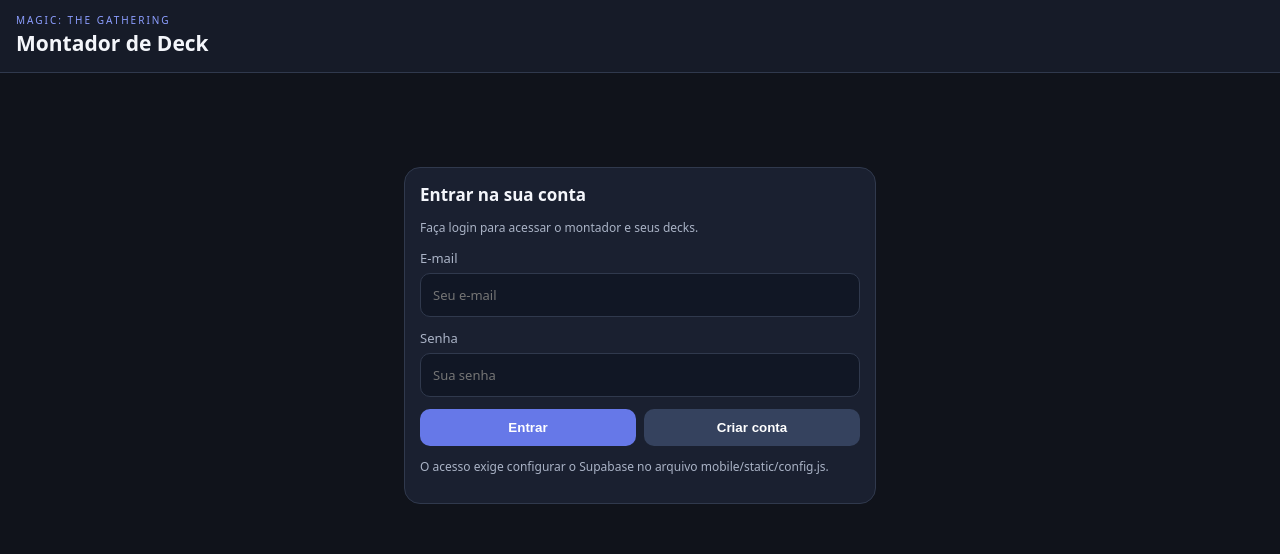
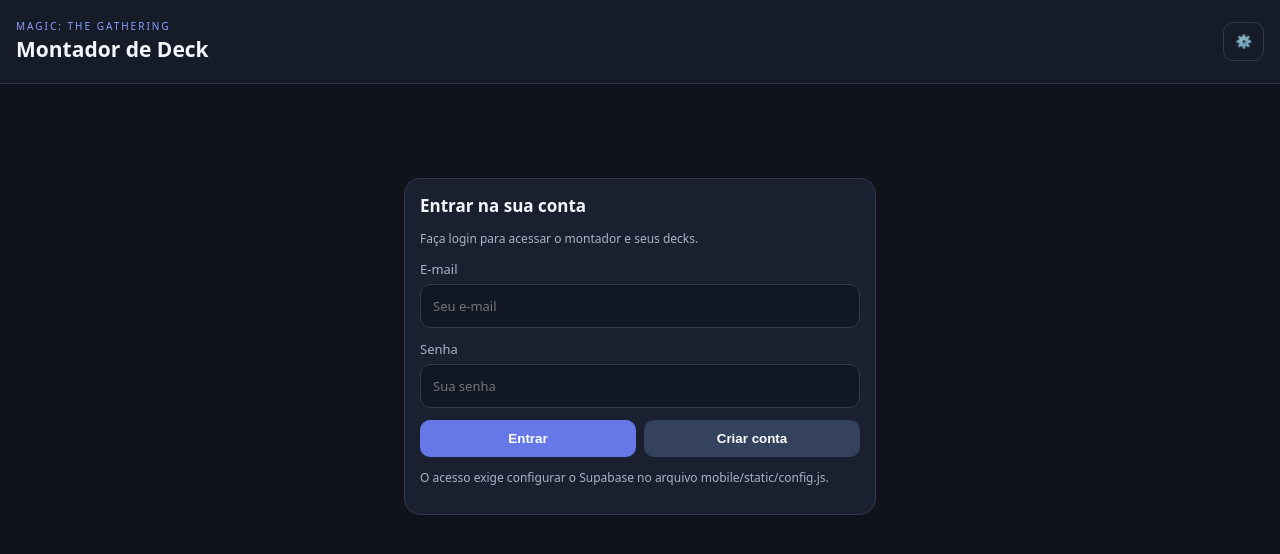
Before and after one commit to rafaelomena54-cell/montador-deck-magic, a plain HTML site: page mobile/static/index.html in a window 1280 px wide. Drawn offline with nearby package versions, Linux system fonts and the light colour scheme.

Commit message:
Update index.html

```diff
--- a/mobile/static/index.html
+++ b/mobile/static/index.html
@@ -7,7 +7,16 @@
 <script src="https://cdn.jsdelivr.net/npm/@supabase/supabase-js@2"></script><script src="/static/config.js"></script>
 </head>
 <body>
-<header class="top"><div><div class="eyebrow">MAGIC: THE GATHERING</div><h1>Montador de Deck</h1></div><button id="signOut" class="ghost" hidden>Sair</button></header>
+<header class="top">
+  <div>
+    <div class="eyebrow">MAGIC: THE GATHERING</div>
+    <h1>Montador de Deck</h1>
+  </div>
+  <div class="row">
+    <button id="openSettings" class="ghost" title="Configurações">⚙️</button>
+    <button id="signOut" class="ghost" hidden>Sair</button>
+  </div>
+</header>
 <section id="loginView" class="login-wrap">
  <div class="panel"><h2>Entrar na sua conta</h2><p class="muted">Faça login para acessar o montador e seus decks.</p>
  <label>E-mail<input id="email" type="email" autocomplete="email" placeholder="Seu e-mail"></label>
```
